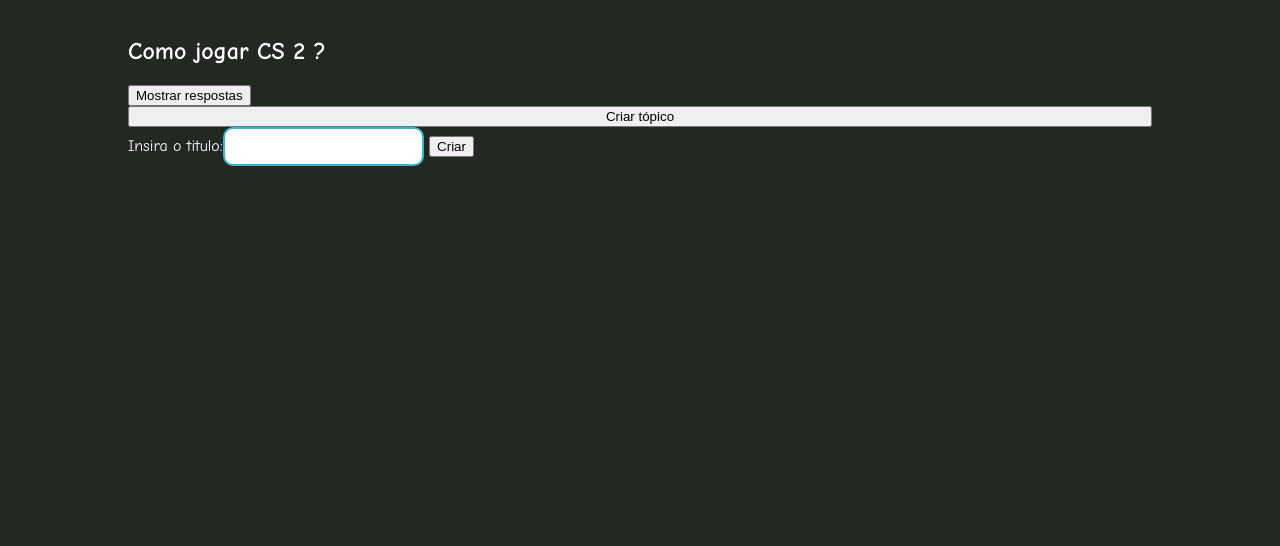
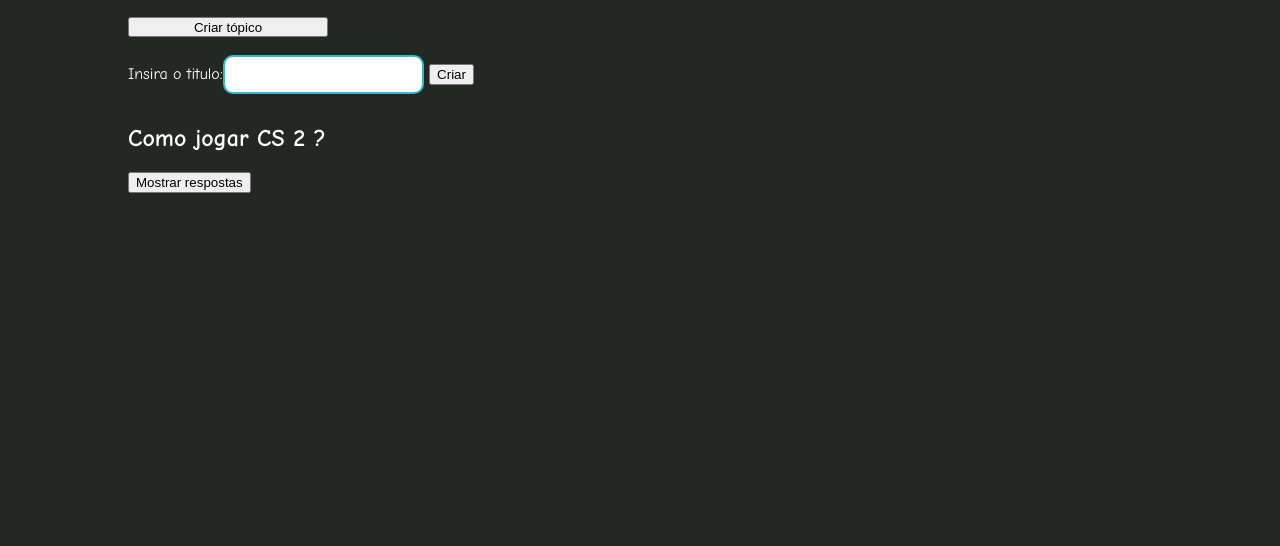
Before and after one commit to GabrielNogueira33/ProjetoIndividual, a website: page public/forum.html in a window 1280 px wide. Both pictures are taken after a click on the button "Criar tópico". Shown: the part 254-800 px from the top of the page. Drawn offline with Linux system fonts and the light colour scheme.

Commit message:
bug do fórum concertado!

```diff
--- a/public/forum.html
+++ b/public/forum.html
@@ -46,6 +46,13 @@
     <div class="forum">
         <div class="container">
             <h2>Fórum</h2>
+            <button id="button_topico" onclick="criarTopico()" style="height: 20px; width: 200px;">
+                Criar tópico
+            </button>
+            <div id="criacao_forum" style="display:none"><br>
+                Insira o titulo:<input id="input_titulo" />
+                <button id="button_criarTitulo">Criar </button>
+            </div>
             <div class="thread">
                 <h2>Como jogar CS 2 ?</h2> <button>
                     Mostrar respostas
@@ -59,15 +66,7 @@
                     </form>
                 </div>
             </div><!--thread-->
-            <button id="button_topico" onclick="criarTopico()">
-                Criar tópico
-            </button>
-            <!-- --><!--thread criada por usuario-->
-            <div id="criacao_forum" style="display:none">
-               Insira o titulo:<input id="input_titulo"/>
-                <button id="button_criarTitulo">Criar </button>
             <div id="insercao_topico"></div>
-            </div>
         </div>
     </div>
     <!-- fórum fim -->
@@ -98,9 +97,10 @@
         criacaoForum.style.display = 'block';
     });
 
-    buttonCriarTopico.addEventListener('click', () =>{
+    buttonCriarTitulo.addEventListener('click', () => {
         let tituloForum = document.getElementById('input_titulo').value
-        if(tituloForum.trim() != ''){
+        if (tituloForum.trim() != '') {
+            // DÁ PRA USAR forEach e section ao inves desse inner
             insercaoTopico.innerHTML += `
             <div class="thread">
                 <h2>${tituloForum}</h2>
@@ -116,11 +116,11 @@
             document.getElementById('input_titulo').value = '';
             anexar();
         }
-        else{
+        else {
             alert('O título não pode estar vázio!')
         }
     })
-    function anexar(){
+    function anexar() {
         let buttonsResposta = document.querySelectorAll('.thread button');
 
         for (let i = 0; i < buttonsResposta.length; i++) {
@@ -133,8 +133,8 @@
 
         let forms = document.querySelectorAll('form');
 
-    for(let i = 0; i < forms.length; i++){
-        forms[i].addEventListener('submit', (e)=>{
+        for (let i = 0; i < forms.length; i++) {
+            forms[i].addEventListener('submit', (e) => {
                 e.preventDefault();
                 let conteudo = document.querySelectorAll('textarea')[i];
                 forms[i].insertAdjacentHTML('beforebegin', `<p> ${conteudo.value}<p>`)
```
Also changed, not shown: public/cadastro.html (+1 -1 lines). Lines whose indentation alone changed are shown as unchanged.
